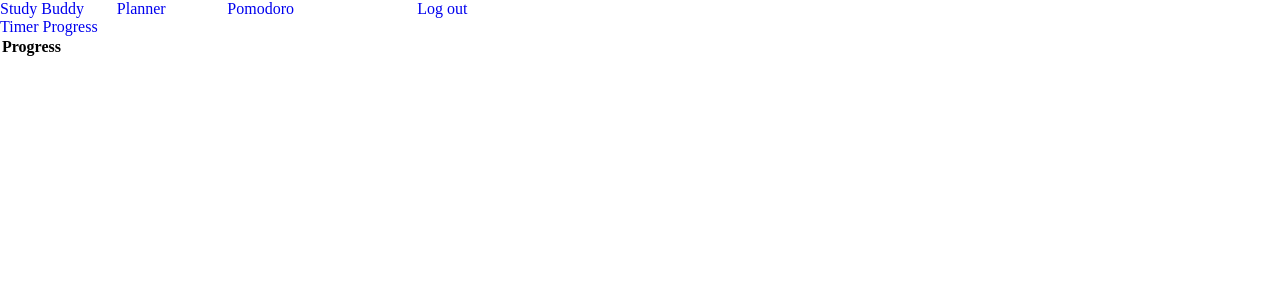
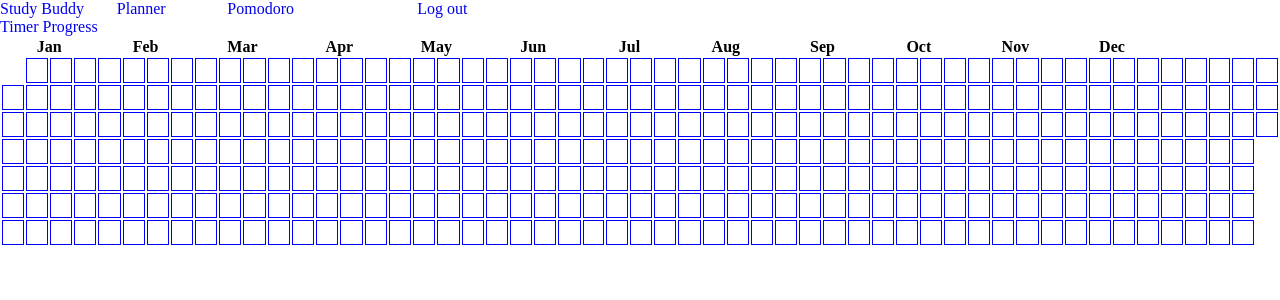
Before and after one commit to Poobly/day-planner, a Flask app: page /pomodoro/progress in a window 1280 px wide. Shown: the top 300 px of the page. Run offline with Flask 3, Linux system fonts and the light colour scheme; a user stored in the database is signed in; lists and menus that the app fills with data are empty.

Commit message:
created base script for history/progress tiles/calendar

```diff
--- a/static/styles/progress.css
+++ b/static/styles/progress.css
@@ -0,0 +1,13 @@
+.progress-table {
+
+}
+
+.progress-tile {
+    width: 25px;
+    height: 25px;
+    border: 1px solid blue;
+}
+
+.table-header-month {
+
+}
--- a/templates/pomodoro/progress.html
+++ b/templates/pomodoro/progress.html
@@ -13,28 +13,41 @@
     <div>
         <table id="progress-table" class="progress-table">
             <thead>
-                <th>Progress</th>
+                <tr>
+                    <th class="table-header-month" colspan="4">Jan</th>
+                    <th class="table-header-month" colspan="4">Feb</th>
+                    <th class="table-header-month" colspan="4">Mar</th>
+                    <th class="table-header-month" colspan="4">Apr</th>
+                    <th class="table-header-month" colspan="4">May</th>
+                    <th class="table-header-month" colspan="4">Jun</th>
+                    <th class="table-header-month" colspan="4">Jul</th>
+                    <th class="table-header-month" colspan="4">Aug</th>
+                    <th class="table-header-month" colspan="4">Sep</th>
+                    <th class="table-header-month" colspan="4">Oct</th>
+                    <th class="table-header-month" colspan="4">Nov</th>
+                    <th class="table-header-month" colspan="4">Dec</th>
+                </tr>
             </thead>
             <tbody>
-                <tr id="row-day-1" class="daily-rows">
+                <tr id="row-sunday" class="daily-rows">
 
                 </tr>
-                <tr id="row-day-2" class="daily-rows">
+                <tr id="row-monday" class="daily-rows">
 
                 </tr>
-                <tr id="row-day-3" class="daily-rows">
+                <tr id="row-tuesday" class="daily-rows">
 
                 </tr>
-                <tr id="row-day-4" class="daily-rows">
+                <tr id="row-wednesday" class="daily-rows">
 
                 </tr>
-                <tr id="row-day-5" class="daily-rows">
+                <tr id="row-thursday" class="daily-rows">
 
                 </tr>
-                <tr id="row-day-6" class="daily-rows">
+                <tr id="row-friday" class="daily-rows">
 
                 </tr>
-                <tr id="row-day-7" class="daily-rows">
+                <tr id="row-saturday" class="daily-rows">
 
                 </tr>
             </tbody>
```
Also changed, not shown: static/scripts/progress.js (+40 -0 lines).
